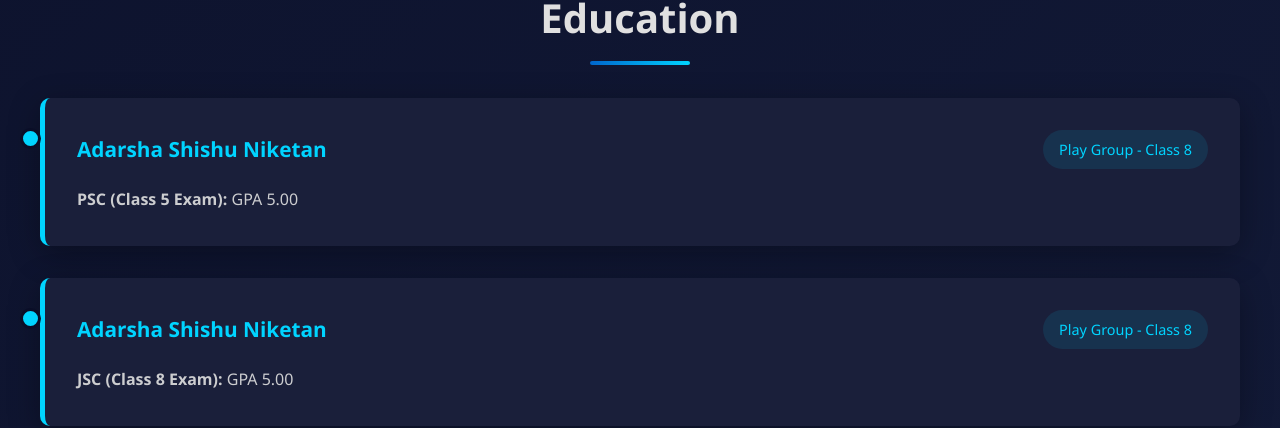
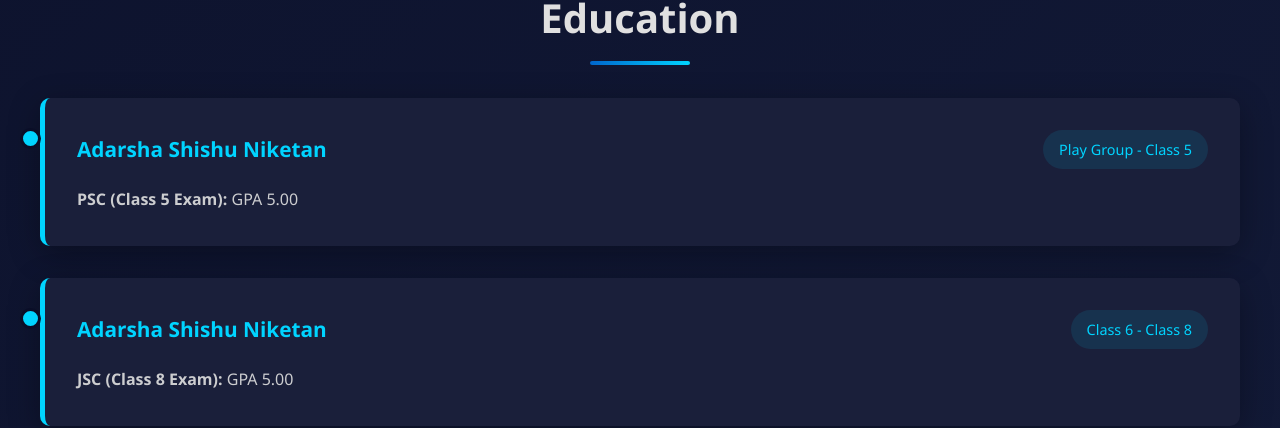
Before and after one commit to mehediakhon030-cyber/najmul, a plain HTML site: page index.html in a window 1280 px wide. Shown: the part 1754-2182 px from the top of the page. Drawn offline with Linux system fonts and the light colour scheme.

Commit message:
Update index.html

```diff
--- a/index.html
+++ b/index.html
@@ -84,7 +84,7 @@
                 <div class="education-card">
                     <div class="education-header">
                         <h3>Adarsha Shishu Niketan</h3>
-                        <span class="education-level">Play Group - Class 8</span>
+                        <span class="education-level">Play Group - Class 5</span>
                     </div>
                     <div class="education-details">
                         <p><strong>PSC (Class 5 Exam):</strong> GPA 5.00</p>
@@ -95,7 +95,7 @@
                 <div class="education-card">
                     <div class="education-header">
                         <h3>Adarsha Shishu Niketan</h3>
-                        <span class="education-level">Play Group - Class 8</span>
+                        <span class="education-level">Class 6 - Class 8</span>
                     </div>
                     <div class="education-details">
                         <p><strong>JSC (Class 8 Exam):</strong> GPA 5.00</p>
```
